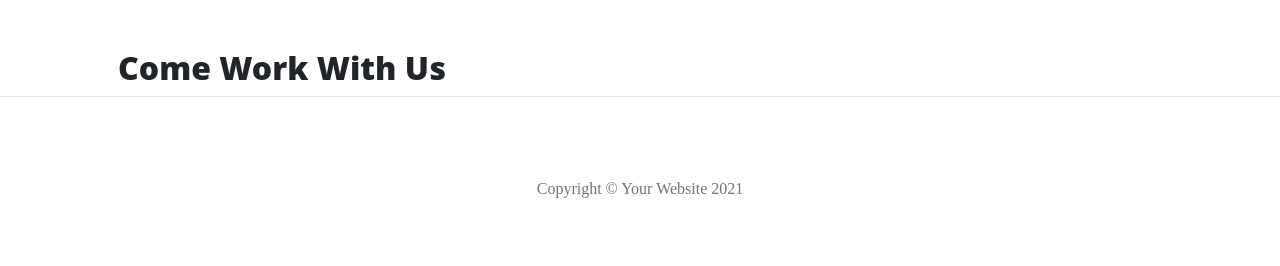
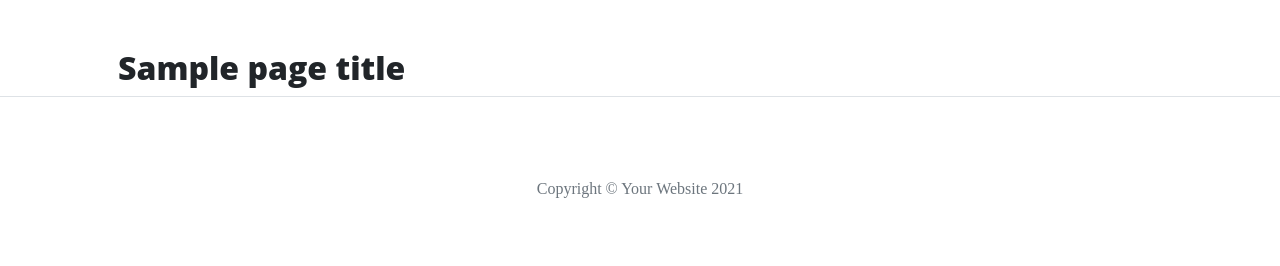
Before and after one commit to Tiff-C/hobbits-flask-app, a Flask app: template templates/careers.html in a window 1280 px wide. Shown: the part 629-895 px from the top of the page. Run offline with Flask 2, Linux system fonts and the light colour scheme; the template is opened without the code that fills it: most values are stand-ins (such as "Sample title", 1, 10 or a date in 2020); some libraries are stand-ins or nearby versions.

Commit message:
Added page title variables into routes in run.py, changed h2's in abt,cont,car templates to be passed titles from run.py

```diff
--- a/run.py
+++ b/run.py
@@ -12,17 +12,17 @@ def index():
 
 @app.route('/about')
 def about():
-    return render_template('about.html')
+    return render_template('about.html', page_title='About')
 
 
 @app.route('/contact')
 def contact():
-    return render_template('contact.html')
+    return render_template('contact.html', page_title='Contact')
 
 
 @app.route('/careers')
 def careers():
-    return render_template('careers.html')
+    return render_template('careers.html', page_title='Careers')
 
 
 if __name__ == '__main__':
--- a/templates/about.html
+++ b/templates/about.html
@@ -1,6 +1,6 @@
 {% extends 'base.html' %}
 {% block content %}
-  <h2>About Page</h2>
+  <h2>{{ page_title }}</h2>
   <p>
     The formation of the group grew out of a meeting Gandalf had with Thorin in Bree which kindled Thorin's interest in
     recapturing his long lost family inheritance. (Thorin's grandfather had been the king of the Lonely Mountain when
--- a/templates/careers.html
+++ b/templates/careers.html
@@ -1,4 +1,4 @@
 {% extends 'base.html' %}
 {% block content %}
-  <h2>Come Work With Us</h2>
+  <h2>{{ page_title }}</h2>
 {% endblock %}
--- a/templates/contact.html
+++ b/templates/contact.html
@@ -1,4 +1,4 @@
 {% extends 'base.html' %}
 {% block content %}
-  <h2>Contact Us</h2>
+  <h2>{{ page_title }}</h2>
 {% endblock %}
```
